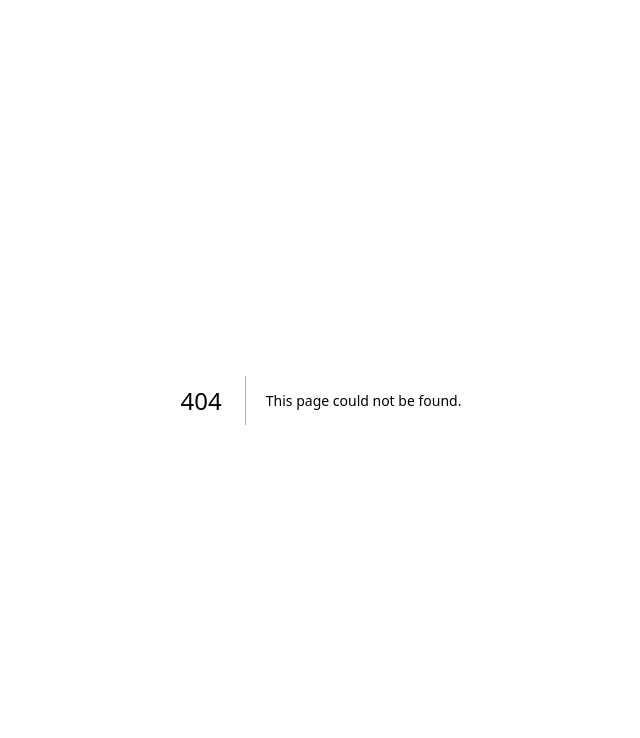
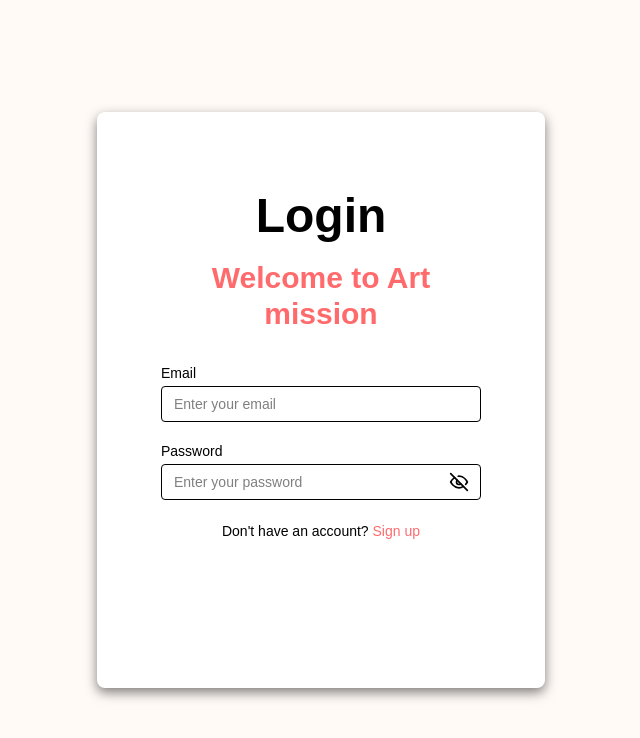
Before and after one commit to AiSiriRak/Artmission, a Next.js app in the folder frontend/: page /login in a window 1280 px wide. Before the commit this address had no page. Shown: the top 738 px of the page, without its empty margins (319-959 px from the left). Built offline with nearby package versions, Linux system fonts and the light colour scheme.

Commit message:
feat(frontend): create login page

```diff
--- /dev/null
+++ b/frontend/src/app/login/LoginForm.tsx
@@ -0,0 +1,87 @@
+"use client";
+
+import Image from "next/image";
+import Link from "next/link";
+import type { SubmitEvent } from "react";
+import { useState } from "react";
+import { Button } from "@/components/ui/Button";
+import { TextInput } from "@/components/ui/TextInput";
+import { WhiteCard } from "@/components/ui/WhiteCard";
+
+export function LoginForm() {
+  const [email, setEmail] = useState("");
+  const [password, setPassword] = useState("");
+  const [showPassword, setShowPassword] = useState(false);
+
+  function handleSubmit(event: SubmitEvent<HTMLFormElement>) {
+    event.preventDefault();
+  }
+
+  return (
+    <main className="flex min-h-screen items-center justify-center bg-secondary-200 px-6 py-6">
+      <WhiteCard>
+        <div className="mb-8 text-center">
+          <h1 className="mt-2 text-h1 text-primary-500">Login</h1>
+          <p className="mt-3 text-h2 text-accent-300">
+            Welcome to Art mission
+          </p>
+        </div>
+
+        <form className="flex flex-col gap-5" onSubmit={handleSubmit}>
+          <label className="text-caption text-primary-500">
+            Email
+            <TextInput
+              type="email"
+              value={email}
+              onChange={setEmail}
+              placeholder="Enter your email"
+            />
+          </label>
+
+          <label className="text-caption text-primary-500">
+            Password
+            <div className="relative mt-1 [&_input]:mt-0 [&_input]:pr-12">
+              <TextInput
+                type={showPassword ? "text" : "password"}
+                value={password}
+                onChange={setPassword}
+                placeholder="Enter your password"
+              />
+
+              <button
+                type="button"
+                onClick={() => setShowPassword(!showPassword)}
+                className="absolute right-3 top-1/2 -translate-y-1/2"
+                aria-label={showPassword ? "Hide password" : "Show password"}
+              >
+                <Image
+                  src={showPassword ? "/icons/eye-on.svg" : "/icons/eye-off.svg"}
+                  alt=""
+                  width={20}
+                  height={20}
+                  className="mx-auto"
+                />
+              </button>
+            </div>
+          </label>
+
+          <p className="mt-0.5 text-center text-subtle text-primary-500">
+            Don&apos;t have an account?{" "}
+            <Link href="/register" className="text-accent-500 hover:underline">
+              Sign up
+            </Link>
+          </p>
+
+          <Button
+            type="submit"
+            variant="bg-accent-500"
+            className="mt-4 w-full py-3 text-white"
+          >
+            Log in
+          </Button>
+        </form>
+
+      </WhiteCard>
+    </main>
+  );
+}
--- /dev/null
+++ b/frontend/src/app/login/page.tsx
@@ -0,0 +1,11 @@
+import type { Metadata } from "next";
+import { LoginForm } from "./LoginForm";
+
+export const metadata: Metadata = {
+  title: "Login | Artmission",
+  description: "Log in to your Artmission account.",
+};
+
+export default function LoginPage() {
+  return <LoginForm />;
+}
```
Also changed, not shown: frontend/public/icons/eye-off.svg (added), frontend/public/icons/eye-on.svg (added).
